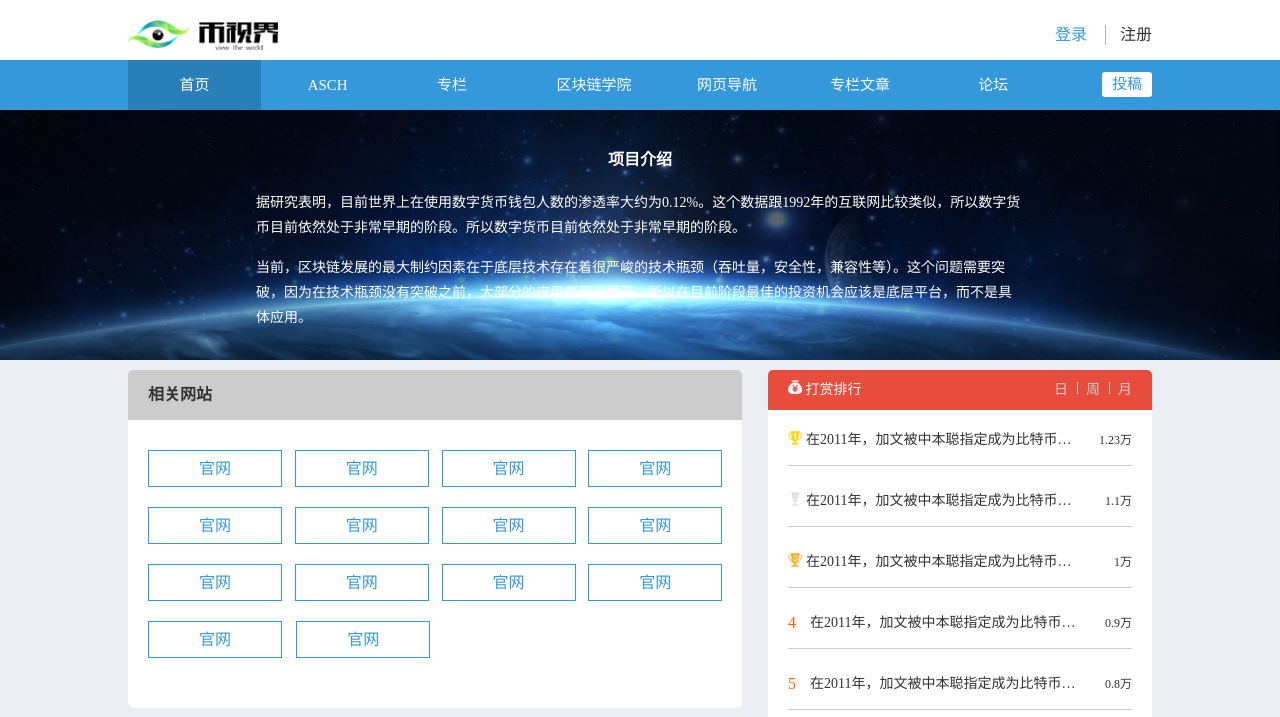
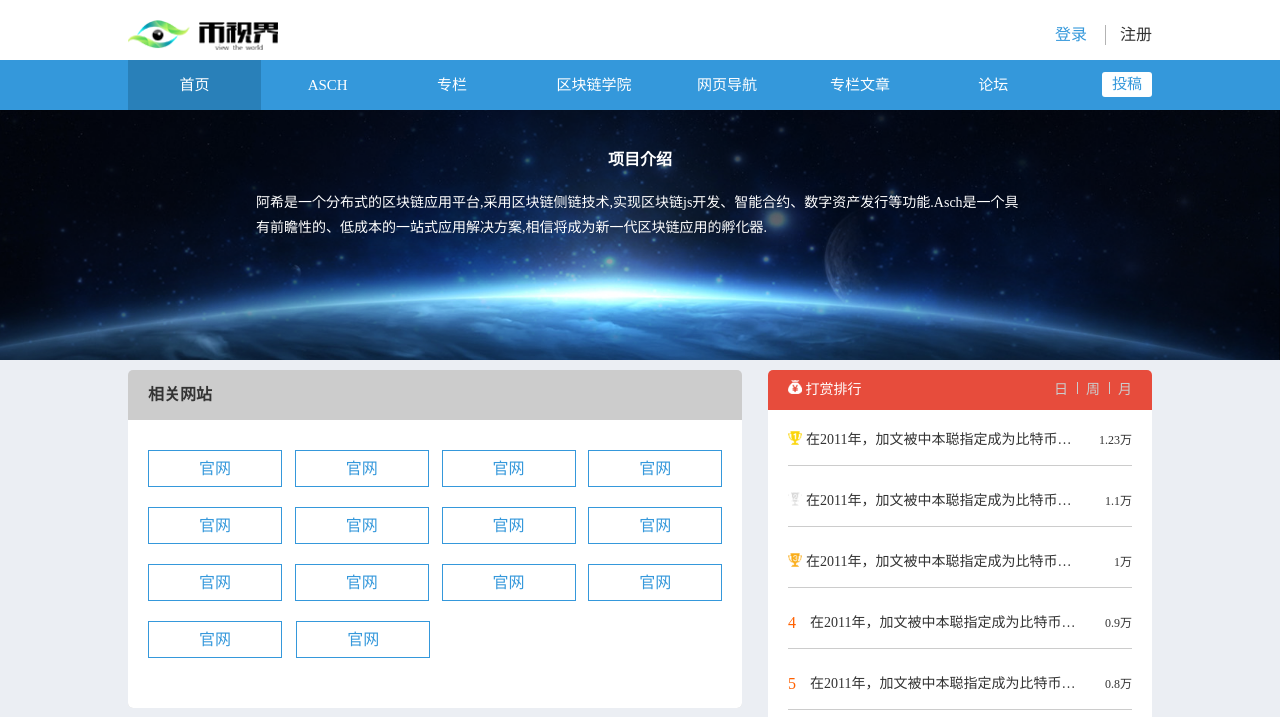
Before and after one commit to dujunhui007/view-the-word, a website: page asch.html in a window 1280 px wide. Shown: the top 717 px of the page. Drawn offline with Linux system fonts and the light colour scheme.

Commit message:
small change

```diff
--- a/asch.html
+++ b/asch.html
@@ -65,9 +65,8 @@
 </nav>
 <div class="projectIntroduction">
     <h3>项目介绍</h3>
-    <p>据研究表明，目前世界上在使用数字货币钱包人数的渗透率大约为0.12%。这个数据跟1992年的互联网比较类似，所以数字货币目前依然处于非常早期的阶段。所以数字货币目前依然处于非常早期的阶段。</p>
     <p>
-        当前，区块链发展的最大制约因素在于底层技术存在着很严峻的技术瓶颈（吞吐量，安全性，兼容性等）。这个问题需要突破，因为在技术瓶颈没有突破之前，大部分的应用都无法展开，所以在目前阶段最佳的投资机会应该是底层平台，而不是具体应用。</p>
+        阿希是一个分布式的区块链应用平台,采用区块链侧链技术,实现区块链js开发、智能合约、数字资产发行等功能.Asch是一个具有前瞻性的、低成本的一站式应用解决方案,相信将成为新一代区块链应用的孵化器.</p>
 </div>
 <div class="publicColumnContainer">
     <div class="publicContainerLeft">
```
